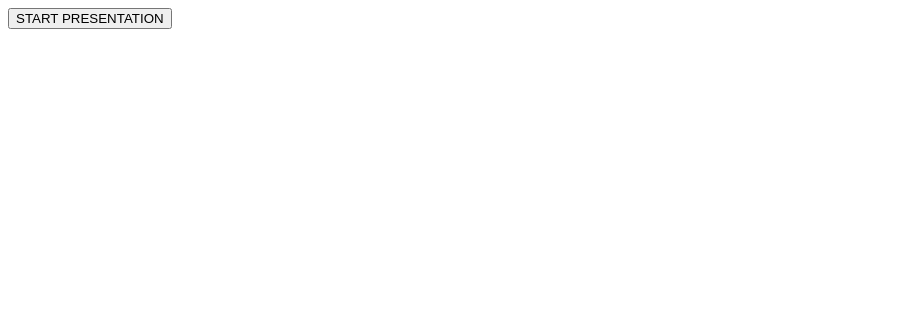
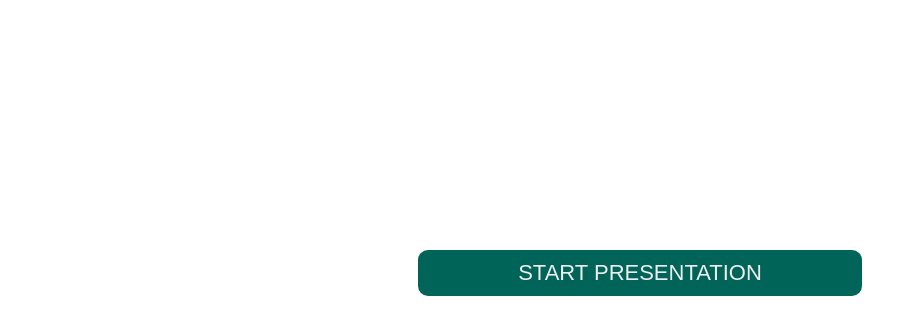
Before and after one commit to SilviaVillafrank/videorfi1, a plain HTML site: page index.html in a window 1280 px wide. Shown: the whole page, without its empty margins (0-917 px from the left). Drawn offline with Linux system fonts and the light colour scheme.

Commit message:
startbutton

```diff
--- a/Video.css
+++ b/Video.css
@@ -47,3 +47,19 @@
     margin-bottom: -95px;
 
 }
+
+#start-button {
+    background-color: #006558;
+    color: #EDEDED;
+    border: none;
+    border-radius: 10px;
+    padding: 10px 100px;
+    cursor: pointer;
+    font-size: 22px;
+    display: flex;
+    margin-left: auto;
+    margin-right: auto;
+    margin-top: 250px;
+    margin-bottom: -95px;
+
+}
```
